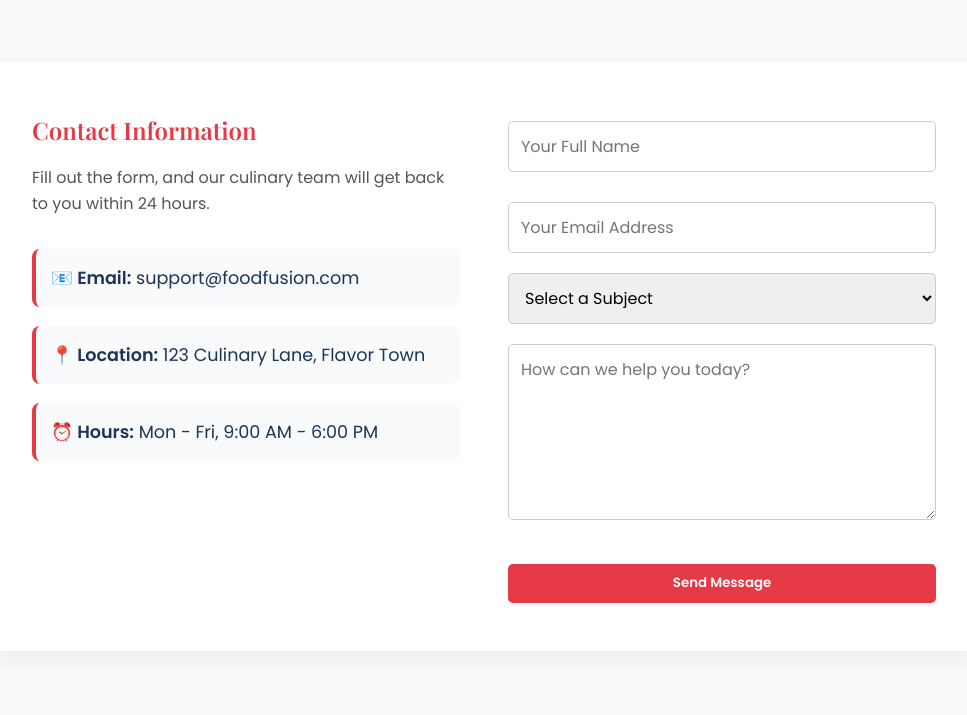
After one commit to UdayVachasiddha/Food-Fusion, a PHP site: page /contact.php in a window 1280 px wide. The commit adds this page. Shown: the part 415-1130 px from the top of the page, without its empty margins (156-1123 px from the left). Run offline with PHP 8.4, Linux system fonts and the light colour scheme.

Commit message:
Contact.php done

```diff
--- /dev/null
+++ b/contact.php
@@ -0,0 +1,145 @@
+<?php
+session_start();
+require_once 'db_connect.php';
+
+$success_msg = '';
+$error_msg = '';
+
+// Process the contact form when it's submitted
+if ($_SERVER["REQUEST_METHOD"] == "POST") {
+    $name = trim($_POST['name']);
+    $email = trim($_POST['email']);
+    $subject_type = $_POST['subject_type'];
+    $message = trim($_POST['message']);
+
+    // Basic Validation
+    if (empty($name) || empty($email) || empty($subject_type) || empty($message)) {
+        $error_msg = "Please fill in all required fields.";
+    } elseif (!filter_var($email, FILTER_VALIDATE_EMAIL)) {
+        $error_msg = "Please enter a valid email address.";
+    } else {
+        // Insert into database using prepared statements to prevent SQL injection
+        $stmt = $conn->prepare("INSERT INTO contact_messages (name, email, subject_type, message) VALUES (?, ?, ?, ?)");
+        $stmt->bind_param("ssss", $name, $email, $subject_type, $message);
+
+        if ($stmt->execute()) {
+            $success_msg = "Thank you! Your message has been sent successfully. Our team will get back to you soon.";
+        } else {
+            $error_msg = "Oops! Something went wrong. Please try again later.";
+        }
+        $stmt->close();
+    }
+}
+?>
+<!DOCTYPE html>
+<html lang="en">
+<head>
+    <meta charset="UTF-8">
+    <meta name="viewport" content="width=device-width, initial-scale=1.0">
+    <title>Contact Us | FoodFusion</title>
+    <link rel="stylesheet" href="style.css?v=<?php echo time(); ?>">
+    <link href="https://fonts.googleapis.com/css2?family=Playfair+Display:wght@600&family=Poppins:wght@300;400;600&display=swap" rel="stylesheet">
+</head>
+<body>
+
+    <nav class="navbar">
+        <div class="logo">FoodFusion</div>
+        <ul class="nav-links">
+            <li><a href="index.php">Home</a></li>
+            <li><a href="about.php">About Us</a></li>
+            <li><a href="recipes.php">Recipes</a></li>
+            <li><a href="community.php">Community</a></li>
+            <li><a href="resources.php">Resources</a></li>
+        </ul>
+
+        <?php if(isset($_SESSION['user_id'])): ?>
+            <a href="logout.php" class="btn outline-btn">Logout</a>
+        <?php else: ?>
+            <button id="openModalBtn" class="btn primary-btn">Join Us</button>
+        <?php endif; ?>
+    </nav>
+
+    <header class="hero contact-hero">
+        <div class="hero-content">
+            <h1>Get In Touch</h1>
+            <p>Have a question, feedback, or a recipe request? We would love to hear from you!</p>
+        </div>
+    </header>
+
+    <section class="contact-section">
+        <div class="contact-container">
+
+            <div class="contact-info">
+                <h2>Contact Information</h2>
+                <p>Fill out the form, and our culinary team will get back to you within 24 hours.</p>
+
+                <div class="info-item">
+                    <strong>📧 Email:</strong> support@foodfusion.com
+                </div>
+                <div class="info-item">
+                    <strong>📍 Location:</strong> 123 Culinary Lane, Flavor Town
+                </div>
+                <div class="info-item">
+                    <strong>⏰ Hours:</strong> Mon - Fri, 9:00 AM - 6:00 PM
+                </div>
+            </div>
+
+            <div class="contact-form-wrapper">
+
+                <?php if (!empty($success_msg)): ?>
+                    <div class="alert alert-success"><?php echo $success_msg; ?></div>
+                <?php endif; ?>
+
+                <?php if (!empty($error_msg)): ?>
+                    <div class="alert alert-error"><?php echo $error_msg; ?></div>
+                <?php endif; ?>
+
+                <form action="contact.php" method="POST" class="custom-form">
+                    <input type="text" name="name" placeholder="Your Full Name" required>
+                    <input type="email" name="email" placeholder="Your Email Address" required>
+
+                    <select name="subject_type" required>
+                        <option value="" disabled selected>Select a Subject</option>
+                        <option value="Enquiry">General Enquiry</option>
+                        <option value="Recipe Request">Recipe Request</option>
+                        <option value="Feedback">Website Feedback</option>
+                    </select>
+
+                    <textarea name="message" placeholder="How can we help you today?" rows="6" required></textarea>
+
+                    <button type="submit" class="btn primary-btn full-width">Send Message</button>
+                </form>
+            </div>
+        </div>
+    </section>
+
+    <?php if(!isset($_SESSION['user_id'])): ?>
+    <div id="joinModal" class="modal">
+        <div class="modal-content">
+            <span class="close-btn">&times;</span>
+            <h2>Join FoodFusion</h2>
+            <p>Create your account to start sharing and saving recipes.</p>
+            <form id="registerForm" action="register_process.php" method="POST">
+                <div class="form-group">
+                    <input type="text" name="first_name" placeholder="First Name" required>
+                    <input type="text" name="last_name" placeholder="Last Name" required>
+                </div>
+                <input type="email" name="email" placeholder="Email Address" required>
+                <div class="password-wrapper">
+                    <input type="password" name="password" id="regPassword" placeholder="Password" required>
+                    <button type="button" class="toggle-password" onclick="togglePasswordVisibility('regPassword', this)">
+                        <svg xmlns="http://www.w3.org/2000/svg" width="20" height="20" viewBox="0 0 24 24" fill="none" stroke="currentColor" stroke-width="2" stroke-linecap="round" stroke-linejoin="round"><path d="M1 12s4-8 11-8 11 8 11 8-4 8-11 8-11-8-11-8z"></path><circle cx="12" cy="12" r="3"></circle></svg>
+                    </button>
+                </div>
+                <button type="submit" class="btn primary-btn full-width">Sign Up</button>
+                <p style="margin-top: 15px; font-size: 0.9em; text-align: center;">
+                    Already have an account? <a href="login.php" style="color: var(--primary-color);">Log in here</a>.
+                </p>
+            </form>
+        </div>
+    </div>
+    <?php endif; ?>
+
+    <script src="main.js?v=<?php echo time(); ?>"></script>
+</body>
+</html>
--- a/style.css
+++ b/style.css
@@ -809,3 +809,65 @@ form input {
     font-size: 1.1rem;
     color: var(--text-dark);
 }
+
+/* =========================================
+   CONTACT PAGE STYLES
+   ========================================= */
+
+.contact-hero {
+    height: 40vh;
+    background: linear-gradient(rgba(29, 53, 87, 0.8), rgba(29, 53, 87, 0.8)), url('https://images.unsplash.com/photo-1596524430615-b46475ddff6e?ixlib=rb-1.2.1&auto=format&fit=crop&w=1950&q=80') center/cover;
+}
+
+.contact-section {
+    padding: 4rem 5%;
+    background-color: var(--bg-color);
+}
+
+.contact-container {
+    max-width: 1000px;
+    margin: 0 auto;
+    display: grid;
+    grid-template-columns: 1fr 1fr;
+    gap: 3rem;
+    background: #fff;
+    padding: 3rem;
+    border-radius: 10px;
+    box-shadow: 0 10px 25px rgba(0,0,0,0.05);
+}
+
+.contact-info h2 {
+    font-family: var(--font-heading);
+    color: var(--primary-color);
+    margin-bottom: 1rem;
+}
+
+.contact-info p {
+    margin-bottom: 2rem;
+    color: #555;
+    line-height: 1.6;
+}
+
+.info-item {
+    margin-bottom: 1.2rem;
+    font-size: 1.1rem;
+    color: var(--text-dark);
+    padding: 15px;
+    background: #f8fafc;
+    border-radius: 8px;
+    border-left: 4px solid var(--primary-color);
+}
+
+.contact-form-wrapper form input,
+.contact-form-wrapper form select,
+.contact-form-wrapper form textarea {
+    margin-bottom: 20px;
+}
+
+/* Responsive adjustment for small screens */
+@media (max-width: 768px) {
+    .contact-container {
+        grid-template-columns: 1fr;
+        padding: 2rem;
+    }
+}
```
Also changed, not shown: Show tables.sql (added, +7 -0 lines).
